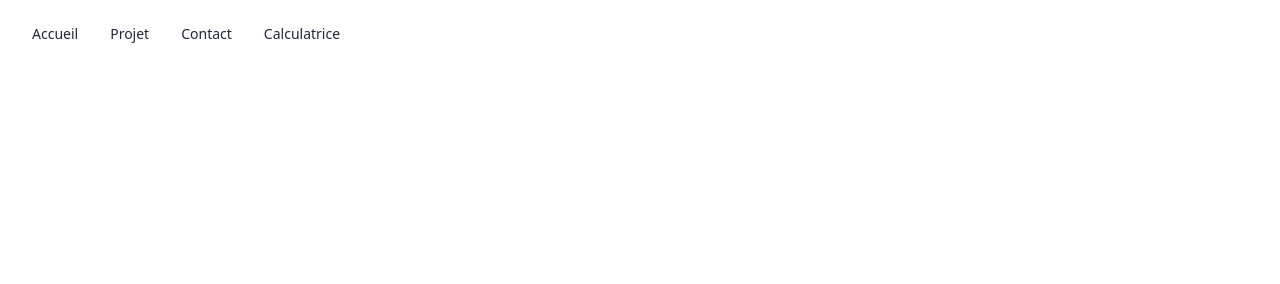
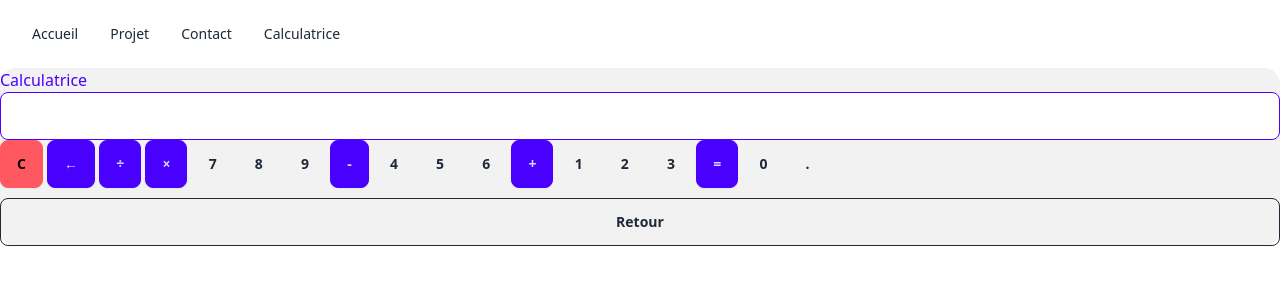
Before and after one commit to Wydgab/Corbani_Gabriel, a plain HTML site: page index.html in a window 1280 px wide. Shown: the top 284 px of the page. Drawn offline with nearby package versions, Linux system fonts and the light colour scheme; files that its build step writes are made by us from their sources; files whose address does not match are found by name.

Commit message:
Update index.html, add calculator

```diff
--- a/index.html
+++ b/index.html
@@ -17,6 +17,36 @@
       </ul>
     </nav>
   </header>
+    <div class="calculator-container card shadow-xl bg-base-200 border-primary border-2" id="calculator">
+    <h2 class="calculator-title text-primary text-2xl font-bold mb-4 uppercase tracking-widest">Calculatrice</h2>
+    <input type="text" id="display" class="calculator-display input input-bordered input-primary w-full mb-4 text-right text-2xl font-mono" readonly>
+    <div class="calculator-grid grid grid-cols-4 gap-2 w-full">
+        <button onclick="clearDisplay()" class="calc-button btn btn-error text-white font-bold">C</button>
+        <button onclick="backspace()" class="calc-button operator-button btn btn-primary text-white">←</button>
+        <button onclick="appendValue('/')" class="calc-button operator-button btn btn-primary text-white">÷</button>
+        <button onclick="appendValue('*')" class="calc-button operator-button btn btn-primary text-white">×</button>
+
+        <button onclick="appendValue('7')" class="calc-button btn btn-ghost">7</button>
+        <button onclick="appendValue('8')" class="calc-button btn btn-ghost">8</button>
+        <button onclick="appendValue('9')" class="calc-button btn btn-ghost">9</button>
+        <button onclick="appendValue('-')" class="calc-button operator-button btn btn-primary text-white">-</button>
+
+        <button onclick="appendValue('4')" class="calc-button btn btn-ghost">4</button>
+        <button onclick="appendValue('5')" class="calc-button btn btn-ghost">5</button>
+        <button onclick="appendValue('6')" class="calc-button btn btn-ghost">6</button>
+        <button onclick="appendValue('+')" class="calc-button operator-button btn btn-primary text-white">+</button>
+
+        <button onclick="appendValue('1')" class="calc-button btn btn-ghost">1</button>
+        <button onclick="appendValue('2')" class="calc-button btn btn-ghost">2</button>
+        <button onclick="appendValue('3')" class="calc-button btn btn-ghost">3</button>
+        <button onclick="calculateResult()" class="calc-button operator-button btn btn-primary text-white">=</button>
+
+        <button onclick="appendValue('0')" class="calc-button btn btn-ghost col-span-2">0</button>
+        <button onclick="appendValue('.')" class="calc-button btn btn-ghost">.</button>
+    </div>
+    <button onclick="hideCalculator()" style="margin-top: 10px; width: 100%;" class="calc-button btn btn-outline btn-wide mt-4">Retour</button>
+  </div>
+  <div class="calculator-overlay" id="calculatorOverlay"></div>
   <footer class="license text-xs text-base-content py-2" style="background:transparent;">
   </footer>
   <script src="./src/main.js"></script>
```
